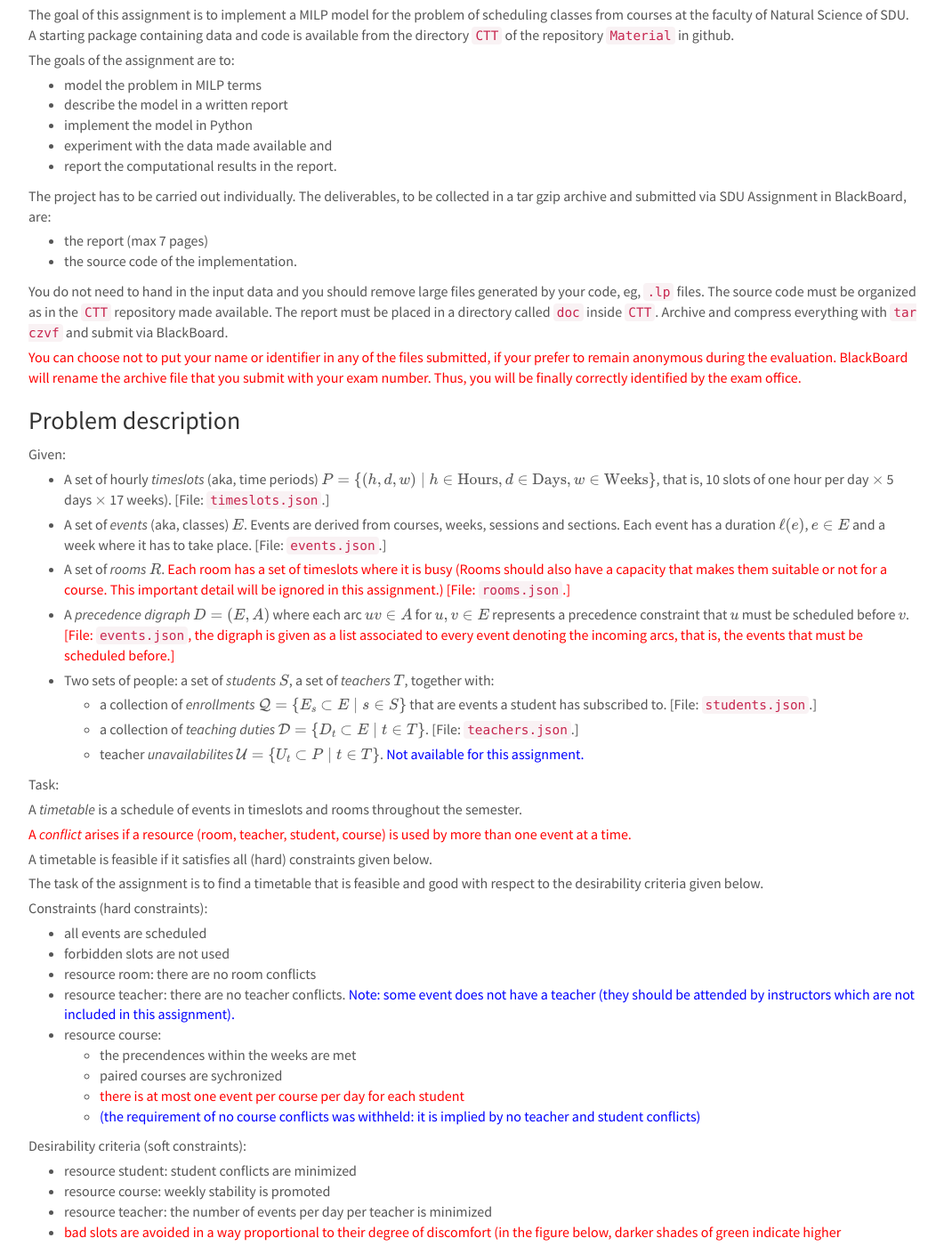
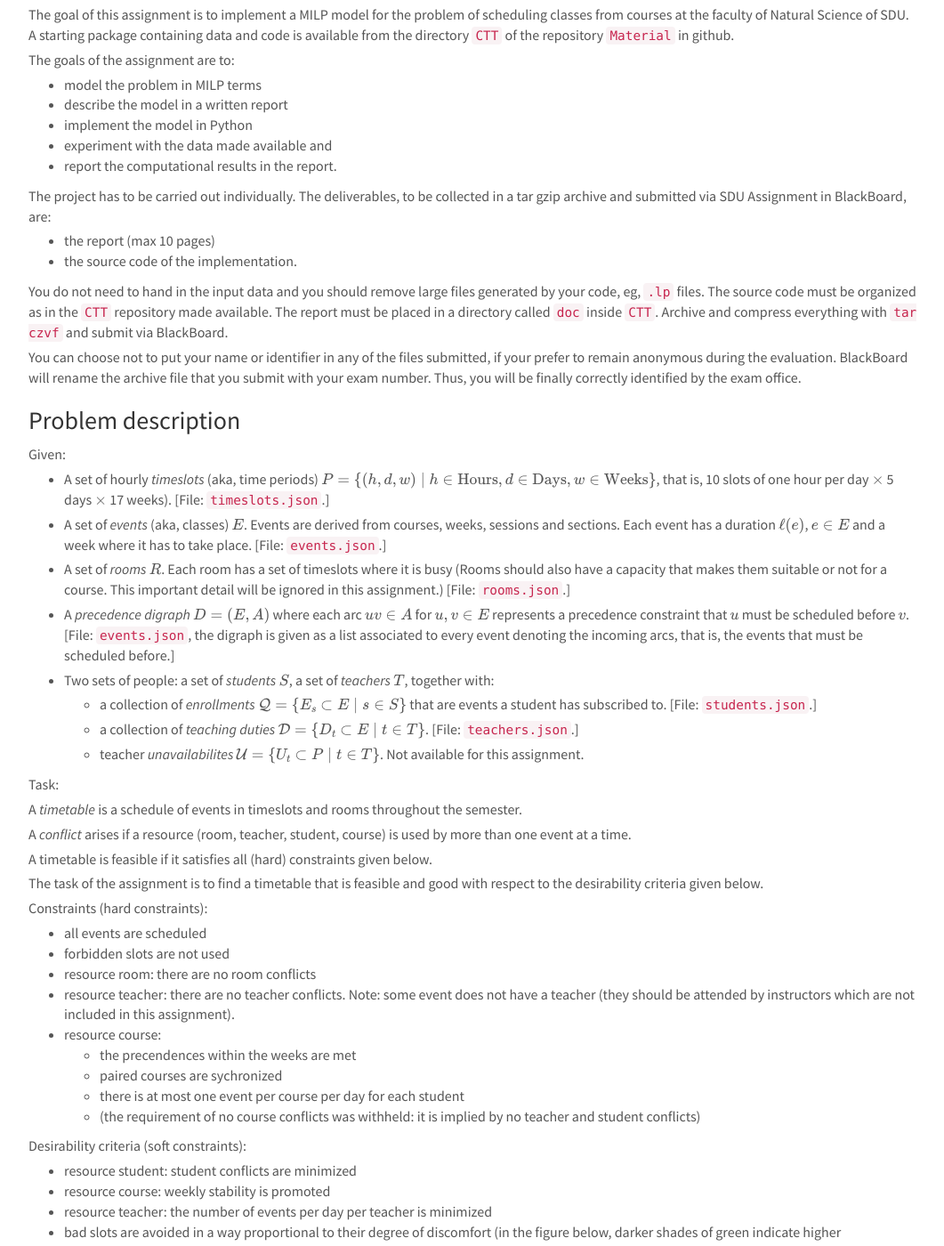
Before and after one commit to DM872/dm872.github.io, a Jekyll site: the page built from _assignments/timetabling.md, in a window 1280 px wide and 1400 px high, scrolled down 321 px. Shown: the whole window at 89% size, without its empty margins (108-1169 px from the left). Built offline with Jekyll 4.4.1, drawn with Linux system fonts in a browser that asks for light colours; nearby versions of some CDN libraries; formulas are drawn with MathJax 3; a script that is not in the unit is left out; comment, search, counter and statistics services are not loaded; some of the changed text lies outside the part shown.

Commit message:
added material fairness

```diff
--- a/_assignments/timetabling.md
+++ b/_assignments/timetabling.md
@@ -2,20 +2,20 @@
 layout: default
 mathjax: true
 title:  Sheet 2
-date:   2020-04-27 09:33:19 +0100
+date:   2023-05-23 09:33:19 +0100
 categories: assignments
 ---
 
 
 
-## Obligatory Assignment 1
+## Obligatory Assignment 2
 
 
-<div style="float: center">
-<span style="color: blue">
-**Deadline: May 20, 2020, at noon**
-</span>
-</div>
+<!--<div style="float: center">
+<span style="color: blue">-->
+**Deadline: June 16, 2023, at noon**
+<!--</span>
+</div>-->
 
 The goal of this assignment is to implement a MILP model for the
 problem of scheduling classes from courses at the faculty of Natural
@@ -35,7 +35,7 @@
 collected in a tar gzip archive and submitted via SDU Assignment in
 BlackBoard, are:
 
-- the report (max 7 pages)
+- the report (max 10 pages)
 - the source code of the implementation.
 
 You do not need to hand in the input data and you should remove large
@@ -44,11 +44,11 @@
 be placed in a directory called `doc` inside `CTT`. Archive and
 compress everything with `tar czvf` and submit via BlackBoard.
 
-<span style="color: red"> You can choose not to put your name or
+You can choose not to put your name or
 identifier in any of the files submitted, if your prefer to remain
 anonymous during the evaluation. BlackBoard will rename the archive
 file that you submit with your exam number. Thus, you will be finally
-correctly identified by the exam office. </span>
+correctly identified by the exam office.
 
 ### Problem description
 
@@ -64,14 +64,14 @@
     $\ell(e)$, $e \in E$ and a week where it has to take place. [File:
     `events.json`.]
 
-- A set of *rooms* $R$. <span style="color: red">Each room has a set
+- A set of *rooms* $R$. Each room has a set
   of timeslots where it is busy (Rooms
   should also have a capacity that makes them suitable or not for a
-  course. This important detail will be ignored in this assignment.) [File: `rooms.json`.]</span>
+  course. This important detail will be ignored in this assignment.) [File: `rooms.json`.]
 
 - A *precedence digraph* $D=(E,A)$ where each arc $uv \in A$
     for $u,v \in E$ represents a precedence constraint that $u$ must be
-    scheduled before $v$. <span style="color: red">[File: `events.json`, the digraph is given as a list associated to every event denoting the incoming arcs, that is, the events that must be scheduled before.]</span>
+    scheduled before $v$.[File: `events.json`, the digraph is given as a list associated to every event denoting the incoming arcs, that is, the events that must be scheduled before.]
 
 - Two sets of people: a set of *students* $S$, a set of
     *teachers* $T$, together with:
@@ -82,7 +82,7 @@
     - a collection of *teaching duties* ${\cal D}=\\\{D_t \subset E \mid t \in
   T\\\}$. [File: `teachers.json`.]
 
-    - teacher *unavailabilites* ${\cal U}=\\\{U_t \subset P \mid t \in  T\\\}$. <span style="color: blue">Not available for this assignment.</span>
+    - teacher *unavailabilites* ${\cal U}=\\\{U_t \subset P \mid t \in  T\\\}$. Not available for this assignment.
 
 
 <!--
@@ -96,9 +96,9 @@
 A *timetable* is a schedule of events in timeslots and rooms
 throughout the semester.
 
-<span style="color: red">A *conflict* arises if a resource (room,
+A *conflict* arises if a resource (room,
 teacher, student, course) is used by more than one event at a
-time.</span>
+time.
 
 A timetable is feasible if it satisfies all (hard) constraints given
 below.
@@ -114,19 +114,19 @@
 - all events are scheduled
 - forbidden slots are not used
 - resource room: there are no room conflicts
-- resource teacher: there are no teacher conflicts. <span style="color: blue">Note: some event does not have a teacher (they should be attended by instructors which are not included in this assignment).</span>
+- resource teacher: there are no teacher conflicts. Note: some event does not have a teacher (they should be attended by instructors which are not included in this assignment).
 - resource course:
   - the precendences within the weeks are met
   - paired courses are sychronized
-  - <span style="color: red">there is at most one event per course per day for each student</span>
-  - <span style="color: blue">(the requirement of no course conflicts was withheld: it is implied by no teacher and student conflicts)</span>
+  - there is at most one event per course per day for each student
+  - (the requirement of no course conflicts was withheld: it is implied by no teacher and student conflicts)
 
 Desirability criteria (soft constraints):
 
 - resource student: student conflicts are minimized
 - resource course: weekly stability is promoted
 - resource teacher: the number of events per day per teacher is minimized
-- <span style="color: red">bad slots are avoided in a way proportional to their degree of discomfort (in the figure below, darker shades of green indicate higher undesirability/discomfort).</span>
+- bad slots are avoided in a way proportional to their degree of discomfort (in the figure below, darker shades of green indicate higher undesirability/discomfort).
 
 
 ![trends]({{ "/assets/bad_slots.jpg" | absolute_url }}){:width="60%" .center-image}
```
